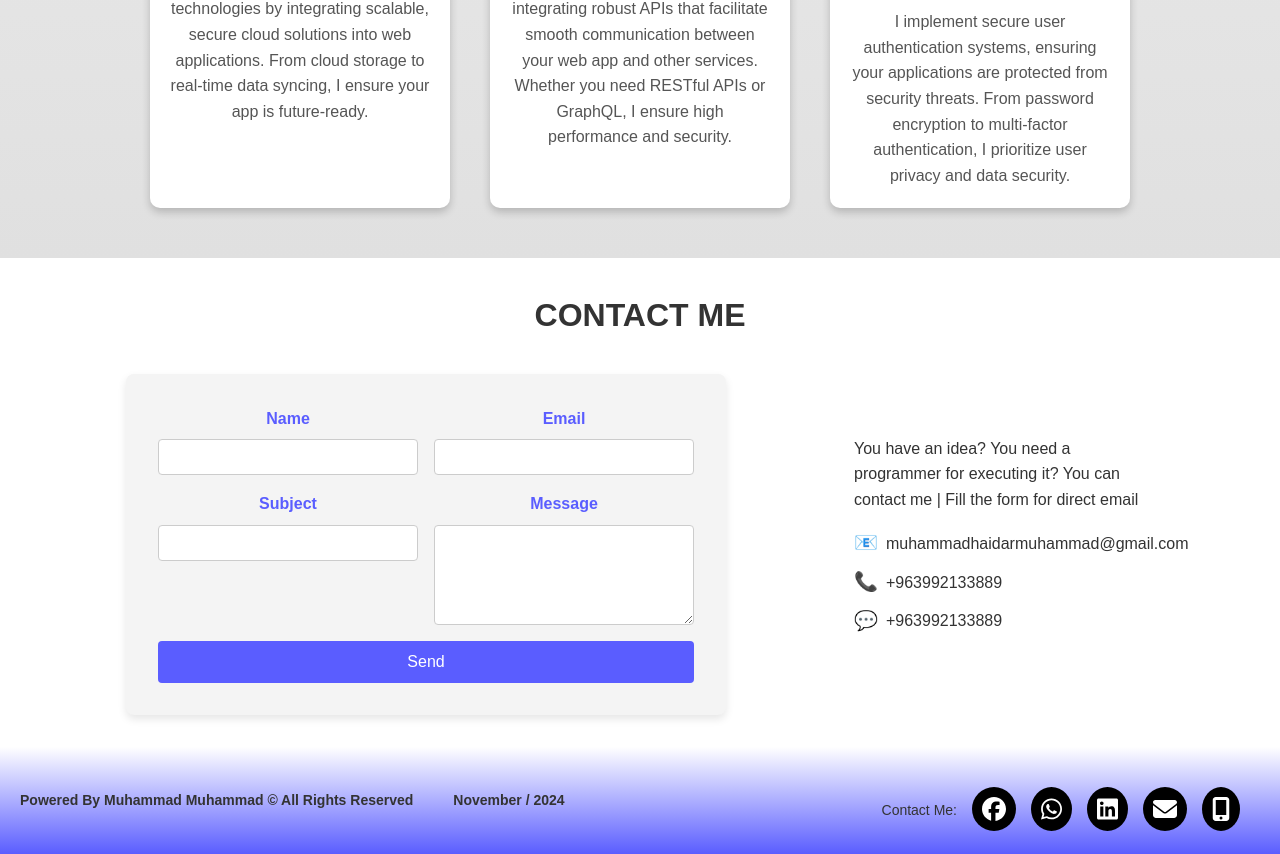
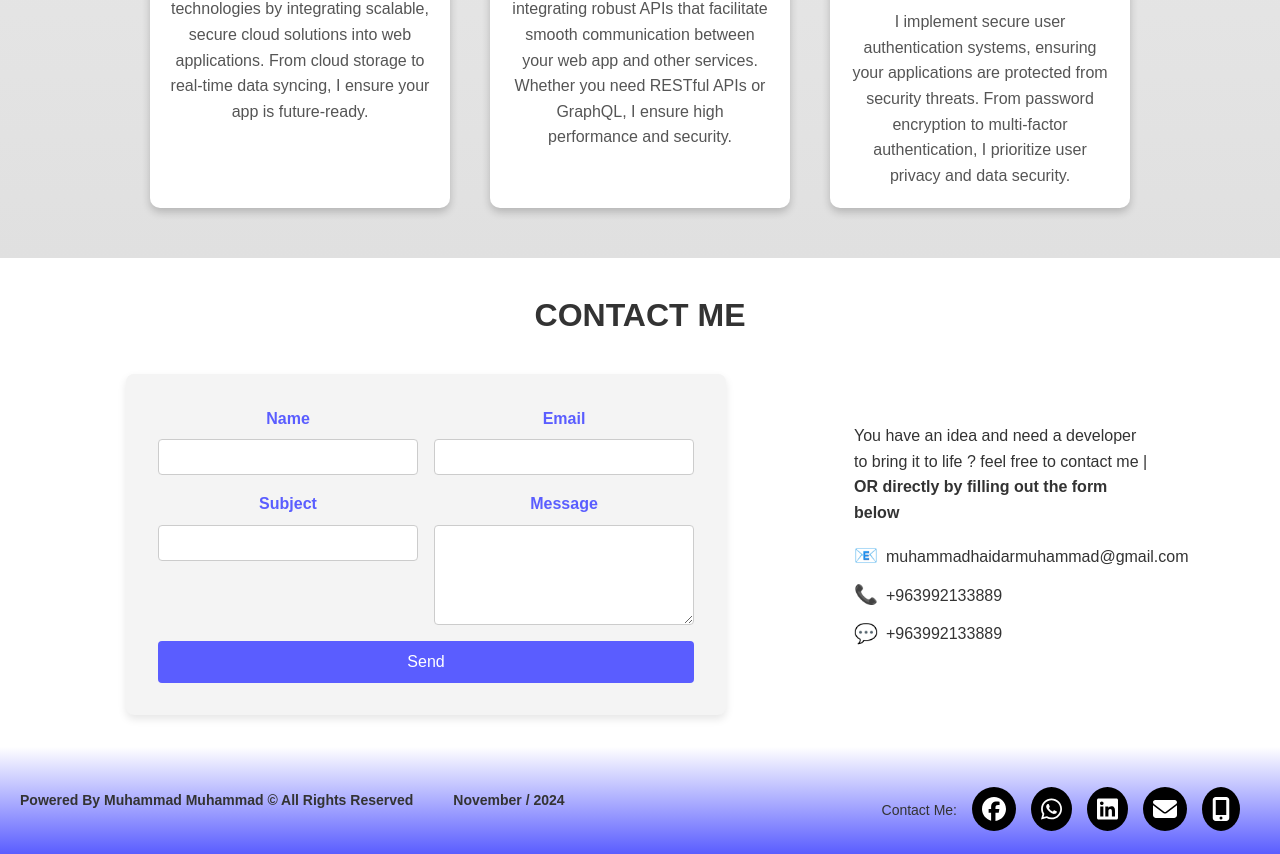
Before and after one commit to Eng-MuhammadMuhammad/MyProtfolio, a React (Create React App) app: page / in a window 1280 px wide. Shown: the part 6320-7174 px from the top of the page. Built offline with nearby package versions, Linux system fonts and the light colour scheme.

Commit message:
contact section , the text

```diff
--- a/src/components/Contact/Contact.js
+++ b/src/components/Contact/Contact.js
@@ -91,7 +91,8 @@ const Contact = () => {
           <button type="submit" className={styles.button}>Send</button>
         </form>
         <div className={styles.contactInfo}>
-          <p>You have an idea? You need a programmer for executing it? You can contact me | Fill the form for direct email</p>
+        <p>You have an idea and need a developer to bring it to life ? feel free to contact me | <span className={styles.boldText}>OR directly by filling out the form below</span></p>
+
           <ul className={styles.contactDetails}>
             <li><span className={styles.icon}>📧</span> muhammadhaidarmuhammad@gmail.com</li>
             <li><span className={styles.icon}>📞</span> +963992133889</li>
--- a/src/components/Contact/Contact.module.css
+++ b/src/components/Contact/Contact.module.css
@@ -198,3 +198,9 @@
       max-width: 400px; /* Optional: Limit button width */
     }
   }
+
+
+
+  .boldText {
+    font-weight: bold;
+  }
```
Also changed, not shown: 7 other files (tests, documents, lock files or other folders).
